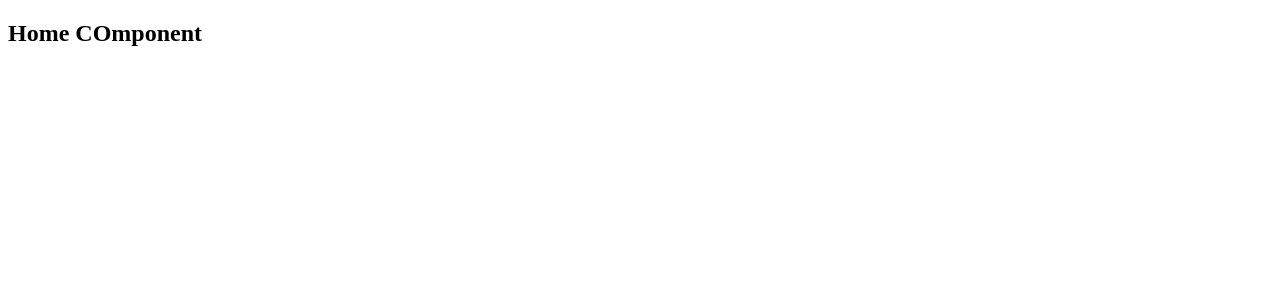
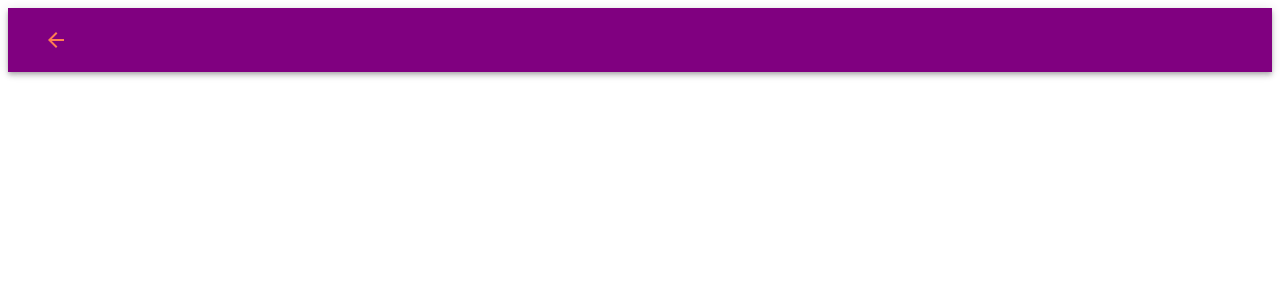
Before and after one commit to ianbenjohn/portfolio, a React (Create React App) app: page / in a window 1280 px wide. Shown: the top 300 px of the page. Built offline with nearby package versions, Linux system fonts and the light colour scheme.

Commit message:
Getting Navbar setup and making sure material ui components are working correctly

```diff
--- a/src/components/Nav.js
+++ b/src/components/Nav.js
@@ -1,10 +1,19 @@
 import React from 'react'
+import {AppBar, Toolbar, ListItem, IconButton, ListItemText, Avatar, Divider, List, Typography, Box } from '@material-ui/core'
+import {ArrowBack, AssignmentInd, Home, Apps, ContactMail} from '@material-ui/icons'
+
 
 const Nav = () => {
     return (
-        <div>
-
-        </div>
+        <Box component='nav'>
+            <AppBar position='static' style={{background: 'purple'}}>
+                <Toolbar>
+                    <IconButton>
+                        <ArrowBack style={{color: 'coral'}}/>
+                    </IconButton>
+                </Toolbar>
+            </AppBar>
+        </Box>
     )
 }
 
--- a/src/components/index.js
+++ b/src/components/index.js
@@ -1,9 +1,10 @@
 import React from 'react'
+import Nav from './Nav'
 
 const Home = () => {
     return (
         <div>
-            <h2>Home COmponent</h2>
+            <Nav />
         </div>
     )
 }
```
